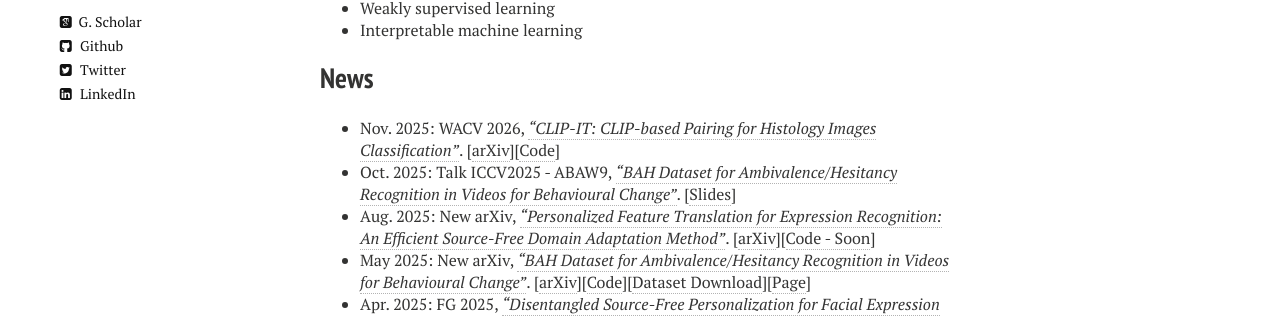
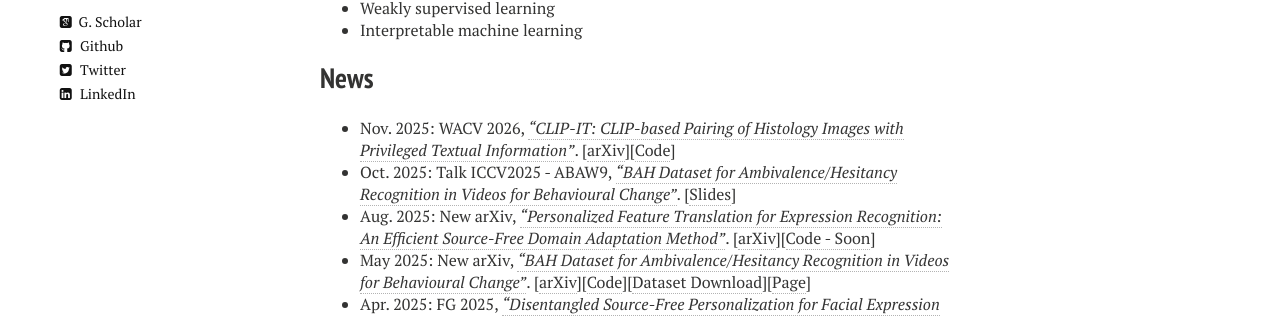
Before and after one commit to sbelharbi/sbelharbi.github.io, a Jekyll site: the page built from index.md, in a window 1280 px wide. Shown: the part 1371-1689 px from the top of the page. Built offline with Jekyll 4.4.1, drawn with Linux system fonts in a browser that asks for light colours; nearby versions of some CDN libraries.

Commit message:
clip-it@wacv26

```diff
--- a/index.md
+++ b/index.md
@@ -22,7 +22,7 @@
 
 ## News
 
-* Nov. 2025: WACV 2026, [*“CLIP-IT: CLIP-based Pairing for Histology Images Classification”*](https://arxiv.org/pdf/2504.16181). [<a href="https://arxiv.org/pdf/2504.16181">arXiv</a>][<a href="https://github.com/BanafshehKarimian/ModalityPairing">Code</a>]
+* Nov. 2025: WACV 2026, [*“CLIP-IT: CLIP-based Pairing of Histology Images with Privileged Textual Information”*](https://arxiv.org/pdf/2504.16181). [<a href="https://arxiv.org/pdf/2504.16181">arXiv</a>][<a href="https://github.com/BanafshehKarimian/ModalityPairing">Code</a>]
 * Oct. 2025: Talk ICCV2025 - ABAW9, [*“BAH Dataset for Ambivalence/Hesitancy Recognition in Videos for Behavioural Change”*](/otherdocs/Soufiane-Belharbi-BAH-Dataset-ICCV2025-ABAW9-presentation.pdf). [<a href="/otherdocs/Soufiane-Belharbi-BAH-Dataset-ICCV2025-ABAW9-presentation.pdf">Slides</a>]
 * Aug. 2025: New arXiv, [*“Personalized Feature Translation for Expression Recognition: An Efficient Source-Free Domain Adaptation Method”*](https://arxiv.org/pdf/2508.09202). [<a href="https://arxiv.org/pdf/2508.09202">arXiv</a>][<a href="https://github.com/MasoumehSharafi">Code - Soon</a>]
 * May 2025: New arXiv, [*“BAH Dataset for Ambivalence/Hesitancy Recognition in Videos for Behavioural Change”*](https://arxiv.org/pdf/2505.19328). [<a href="https://arxiv.org/pdf/2505.19328">arXiv</a>][<a href="https://github.com/sbelharbi/bah-dataset">Code</a>][<a href="https://github.com/sbelharbi/bah-dataset?tab=readme-ov-file#-bah-dataset-download-">Dataset Download</a>][<a href="/bah-dataset">Page</a>]
```
Also changed, not shown: publications.md (+1 -1 lines).
